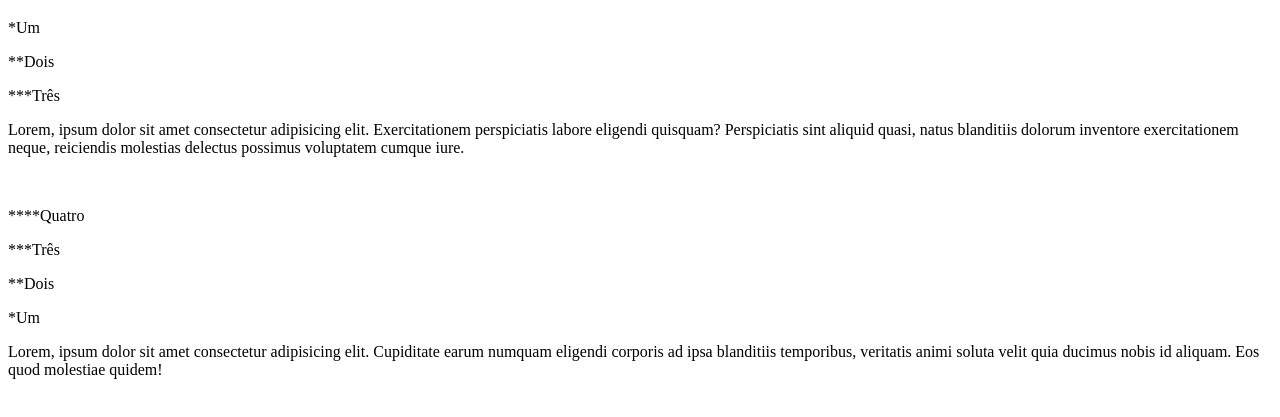
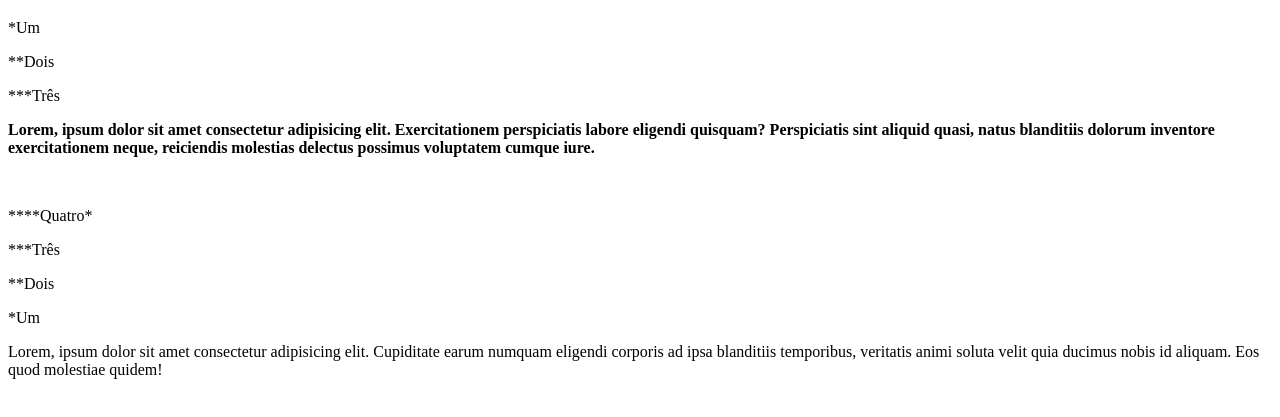
Before and after one commit to fariasdavi07/Desafio-01-HTML-e-CSS, a plain HTML site: page index.html in a window 1280 px wide. Shown: the part 61-478 px from the top of the page. Drawn offline with Linux system fonts and the light colour scheme.

Commit message:
mudança negrito

```diff
--- a/index.html
+++ b/index.html
@@ -11,9 +11,9 @@
     <p>*Um</p>
     <p>**Dois</p>
     <p>***Três
-    <p>Lorem, ipsum dolor sit amet consectetur adipisicing elit. Exercitationem perspiciatis labore eligendi quisquam? Perspiciatis sint aliquid quasi, natus blanditiis dolorum inventore exercitationem neque, reiciendis molestias delectus possimus voluptatem cumque iure.</p>
+    <p><strong>Lorem, ipsum dolor sit amet consectetur adipisicing elit. Exercitationem perspiciatis labore eligendi quisquam? Perspiciatis sint aliquid quasi, natus blanditiis dolorum inventore exercitationem neque, reiciendis molestias delectus possimus voluptatem cumque iure.</strong></p>
     <br>
-    <P>****Quatro</P>
+    <P>****Quatro*</P>
     <p>***Três</p>
     <p>**Dois</p>
     <p>*Um</p>
```
